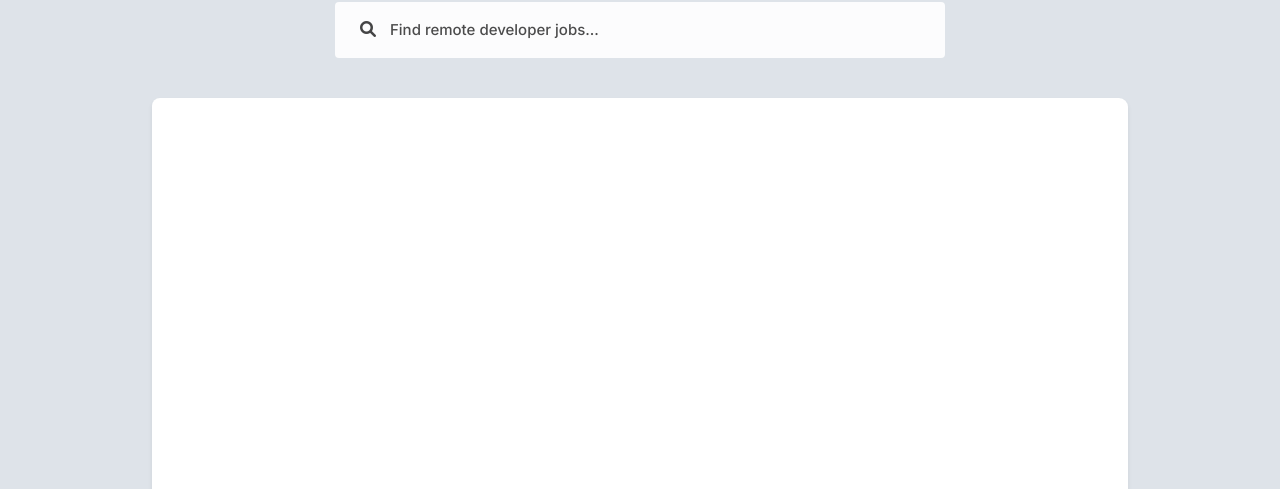
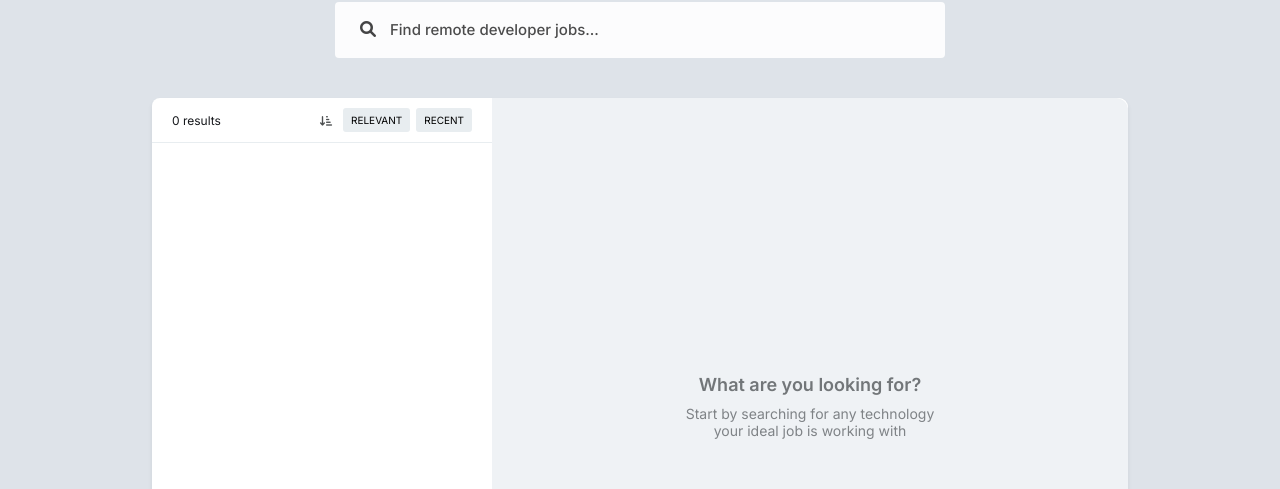
Before and after one commit to spencerattick/bytegrad-react-nextjs-course, a React (Vite) app in the folder rmt-dev/: page / in a window 1280 px wide. Shown: the part 357-846 px from the top of the page. Built offline with nearby package versions, Linux system fonts and the light colour scheme.

Commit message:
add initial layout

```diff
--- a/rmt-dev/src/components/App.tsx
+++ b/rmt-dev/src/components/App.tsx
@@ -1,4 +1,3 @@
-import React from "react";
 import Background from "./Background";
 import Header from "./Header";
 import Container from "./Container";
--- a/rmt-dev/src/components/Container.tsx
+++ b/rmt-dev/src/components/Container.tsx
@@ -1,3 +1,9 @@
+import JobItemContent from "./JobItemContent";
+import Sidebar from "./Sidebar";
+
 export default function Container() {
-  return <div className="container"></div>;
+  return <div className="container">
+    <Sidebar />
+    <JobItemContent />
+  </div>;
 }
--- a/rmt-dev/src/components/Header.tsx
+++ b/rmt-dev/src/components/Header.tsx
@@ -1,7 +1,6 @@
 import Logo from "./Logo";
 import BookmarksButton from "./BookmarksButton";
 import SearchForm from "./SearchForm";
-import React from "react";
 
 export default function Header() {
   return (
--- a/rmt-dev/src/components/JobItemContent.tsx
+++ b/rmt-dev/src/components/JobItemContent.tsx
@@ -1,6 +1,7 @@
 import BookmarkIcon from "./BookmarkIcon";
 
 export default function JobItemContent() {
+  return <EmptyJobContent />;
   return (
     <section className="job-details">
       <div>
--- a/rmt-dev/src/components/Logo.tsx
+++ b/rmt-dev/src/components/Logo.tsx
@@ -1,4 +1,3 @@
-import React from "react";
 
 export default function Logo() {
   return (
--- a/rmt-dev/src/components/PaginationControls.tsx
+++ b/rmt-dev/src/components/PaginationControls.tsx
@@ -1,3 +1,3 @@
-export default function Pagination() {
+export default function PaginationControls() {
   return <section className="pagination"></section>;
 }
--- a/rmt-dev/src/components/Sidebar.tsx
+++ b/rmt-dev/src/components/Sidebar.tsx
@@ -1,7 +1,17 @@
+import JobList from "./JobList";
+import PaginationControls from "./PaginationControls";
+import ResultsCount from "./ResultsCount";
+import SortingControls from "./SortingControls";
+
 export default function Sidebar() {
   return (
     <div className="sidebar">
-      <div className="sidebar__top"></div>
+      <div className="sidebar__top">
+        <ResultsCount />
+        <SortingControls />
+      </div>
+      <JobList />
+      <PaginationControls />
     </div>
   );
 }
--- a/rmt-dev/src/components/SortingControls.tsx
+++ b/rmt-dev/src/components/SortingControls.tsx
@@ -1,4 +1,4 @@
-export default function Sorting() {
+export default function SortingControls() {
   return (
     <section className="sorting">
       <i className="fa-solid fa-arrow-down-short-wide"></i>
```
